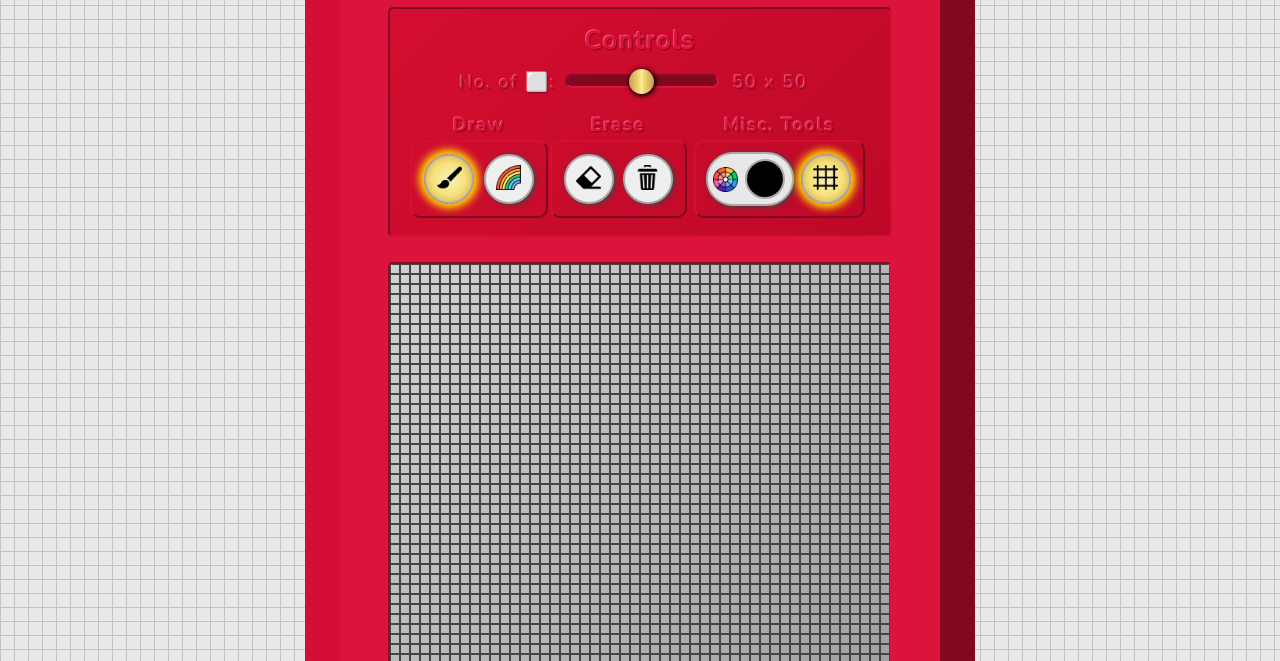
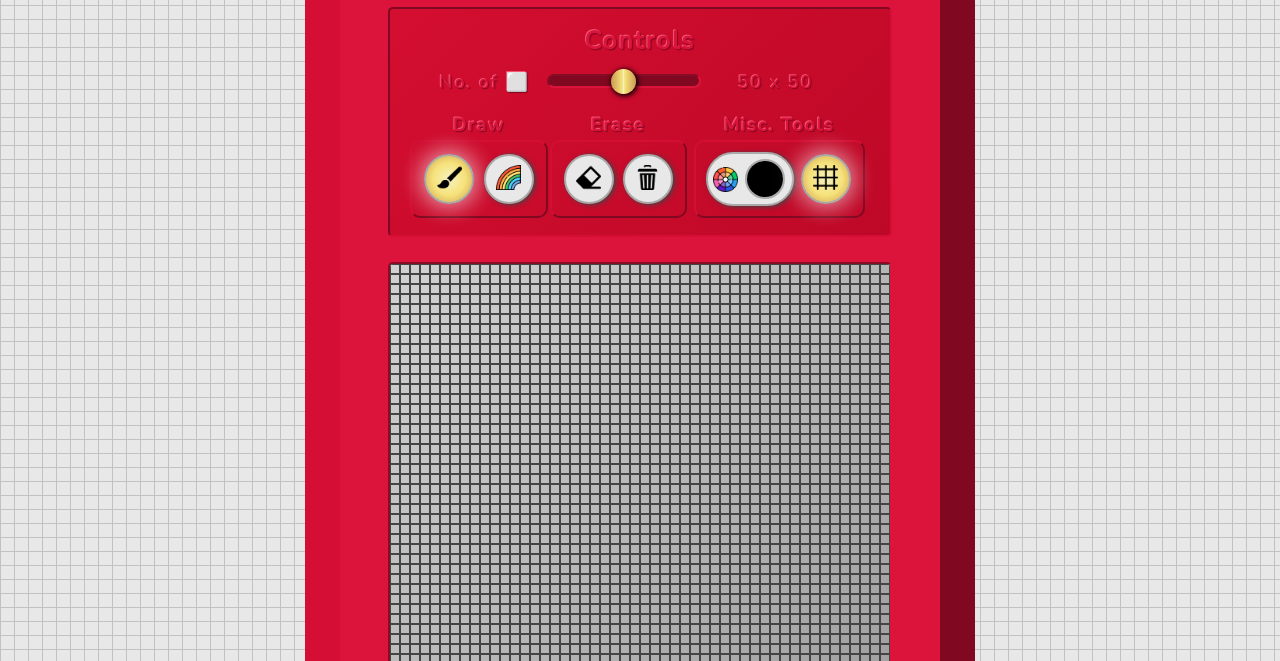
Before and after one commit to pgmagno/etch-a-sketch, a plain HTML site: page index.html in a window 1280 px wide. Shown: the part 135-796 px from the top of the page. Drawn offline with nearby package versions, Linux system fonts and the light colour scheme.

Commit message:
adds few tweaks in UI, changes lettering to embossed in warning msg, softens highlight in lit up buttons, fixes bug when 100x100 grid (breaking line

```diff
--- a/css/styles.css
+++ b/css/styles.css
@@ -81,10 +81,12 @@ body {
 
 .width-value {
     display: inline-block;
-    width: 100px;
+    width: 130px;
+    text-align: center;
 }
 
 .slider {
+    margin: auto 10px;
     padding: 0;
     width: 150px;
     -webkit-appearance: none;
@@ -111,6 +113,7 @@ body {
 }
 
 .btn {
+    background-color: #e8e8e8;
     width: 50px;
     height: 50px;
     border-radius: 50%;
@@ -127,8 +130,8 @@ body {
     background: radial-gradient(#f6f2c0,
             #f6e27a,
             #cb9b51);
-    box-shadow: 2px 1px 10px 2px gold, -2px -1px 10px 2px gold;
-    transition: background-color 0.3s, box-shadow 0.3s;
+    box-shadow: 2px 1px 25px 1px rgba(255, 255, 255, 0.4), -2px -1px 25px 1px rgba(255, 255, 255, 0.4);
+    transition: all 0.4s;
 }
 
 #controls-title {
@@ -164,7 +167,6 @@ td, .misc-cell {
     border: inset 2px #d40e35;
     border-radius: 5px;
     width: 500px;
-    transition: all 0.4s ease-in-out;
 }
 
 .gridborders {
@@ -179,11 +181,13 @@ td, .misc-cell {
     background-color: rgb(190, 8, 39);
     border: 2px outset #d40e35;
     border-radius: 10px;
+    transition: all 0.4s ease-in-out;
 }
 
 .hidden {
     height: 0;
     display: none;
+    overflow: hidden;
     transition: all 0.4s ease-in-out;
 }
 
--- a/index.html
+++ b/index.html
@@ -21,7 +21,7 @@
 
             <div class="controls">
                 <h3 class="embossed" id="controls-title">Controls</h3>
-                <label for="width" class="embossed">No. of ⬜: </label>
+                <label for="width" class="embossed">No. of ⬜ </label>
                 <input type="range" min="1" max="100" value="50" class='width slider'>
                 <span class='width-value embossed'>50 x 50</span>
 
--- a/index.js
+++ b/index.js
@@ -216,12 +216,15 @@ warning.classList.add('hidden');
 
 warningMsg.classList.add('warning-msg');
 warningMsg.textContent = 'Do you want to discard changes?';
+warningMsg.classList.add('embossed');
 
 confirm.textContent = 'Yes';
 confirm.classList.add('warning-btn');
+confirm.classList.add('embossed');
 
 escape.textContent = 'Cancel';
 escape.classList.add('warning-btn');
+escape.classList.add('embossed');
 
 clearBtn.addEventListener('click', () => {
 
```
